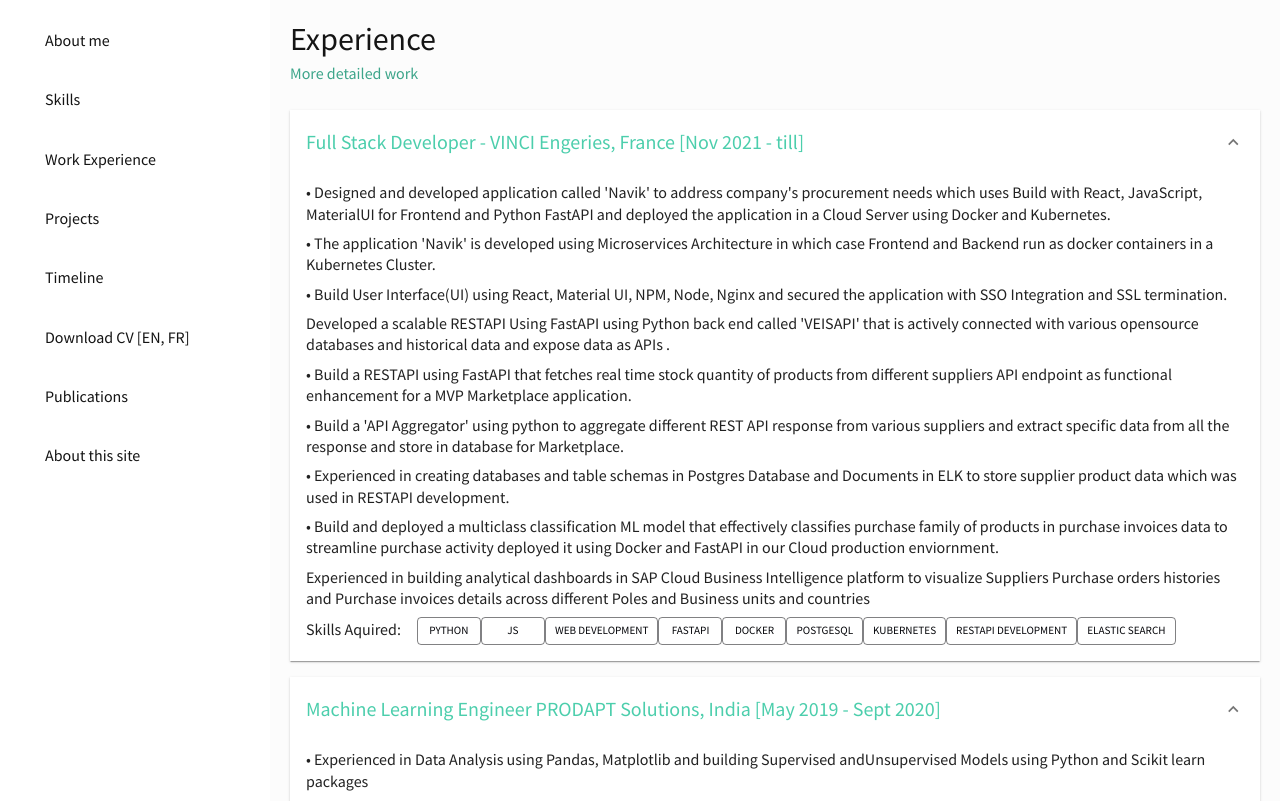
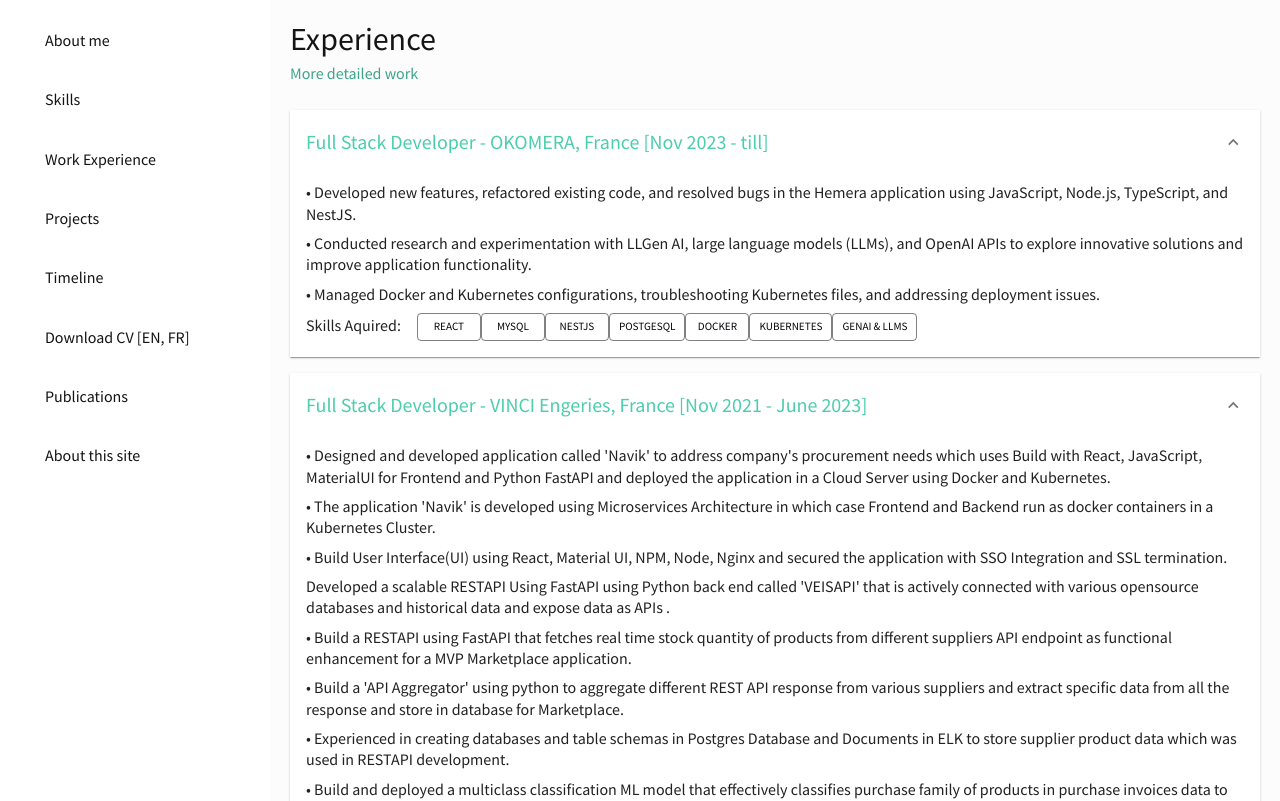
Before and after one commit to ArunSingh1/portfolio, a React (Create React App) app: page /Projects in a window 1280 px wide. Shown: the top 801 px of the page. Built offline with nearby package versions, Linux system fonts and the light colour scheme.

Commit message:
new cv update

```diff
--- a/src/Components/Projects.jsx
+++ b/src/Components/Projects.jsx
@@ -19,10 +19,54 @@
     <Box m="20px">
       <Header title="Experience" subtitle="More detailed work" />
 
+{/* hkkjh */}
+<Accordion defaultExpanded>
+        <AccordionSummary expandIcon={<ExpandMoreIcon />}>
+          <Typography color={colors.greenAccent[500]} variant="h4">
+          Full Stack Developer - OKOMERA,  France [Nov 2023 - till]
+          </Typography>
+        </AccordionSummary>
+        <AccordionDetails>
+
+
+        <Typography variant="h5" marginTop={0}>
+        • Developed new features, refactored existing code, and resolved bugs in the Hemera application using JavaScript, Node.js, TypeScript, and NestJS.
+        </Typography>
+
+        <Typography variant="h5"  marginTop={1}>
+          • Conducted research and experimentation with LLGen AI, large language models (LLMs), and OpenAI APIs to explore innovative solutions and improve application functionality.
+        </Typography>
+
+        <Typography variant="h5"  marginTop={1}>
+          • Managed Docker and Kubernetes configurations, troubleshooting Kubernetes files, and addressing deployment issues.
+        </Typography>
+
+
+        <Typography variant="h5"  marginTop={1} >
+            Skills Aquired:
+            <Button sx={{marginLeft:2}} variant="outlined"  size='small'> REACT </Button>
+
+            {/* <Button variant="outlined"  size='small'> REACT  </Button> */}
+            <Button variant="outlined"  size='small'> MySQL </Button>
+            <Button variant="outlined"  size='small'> NestJS </Button>
+            <Button variant="outlined"  size='small'> Postgesql </Button>
+            <Button variant="outlined"  size='small'> Docker </Button>
+            <Button variant="outlined"  size='small'> Kubernetes </Button>
+            <Button variant="outlined"  size='small'> GenAI & LLMs </Button>
+            {/* <Button variant="outlined"  size='small'> RESTAPI development </Button> */}
+        </Typography>
+
+
+        </AccordionDetails>
+      </Accordion>
+
+
+{/* kjhkjhk */}
+
       <Accordion defaultExpanded>
         <AccordionSummary expandIcon={<ExpandMoreIcon />}>
           <Typography color={colors.greenAccent[500]} variant="h4">
-              Full Stack Developer - VINCI Engeries,  France [Nov 2021 - till]
+              Full Stack Developer - VINCI Engeries,  France [Nov 2021 - June 2023]
           </Typography>
         </AccordionSummary>
         <AccordionDetails>
--- a/src/Components/Skills.jsx
+++ b/src/Components/Skills.jsx
@@ -27,6 +27,7 @@
         backgroundSize: 'cover',
         backgroundPosition: 'center',
         color: '#fff',
+
       }}
      >
 
```
